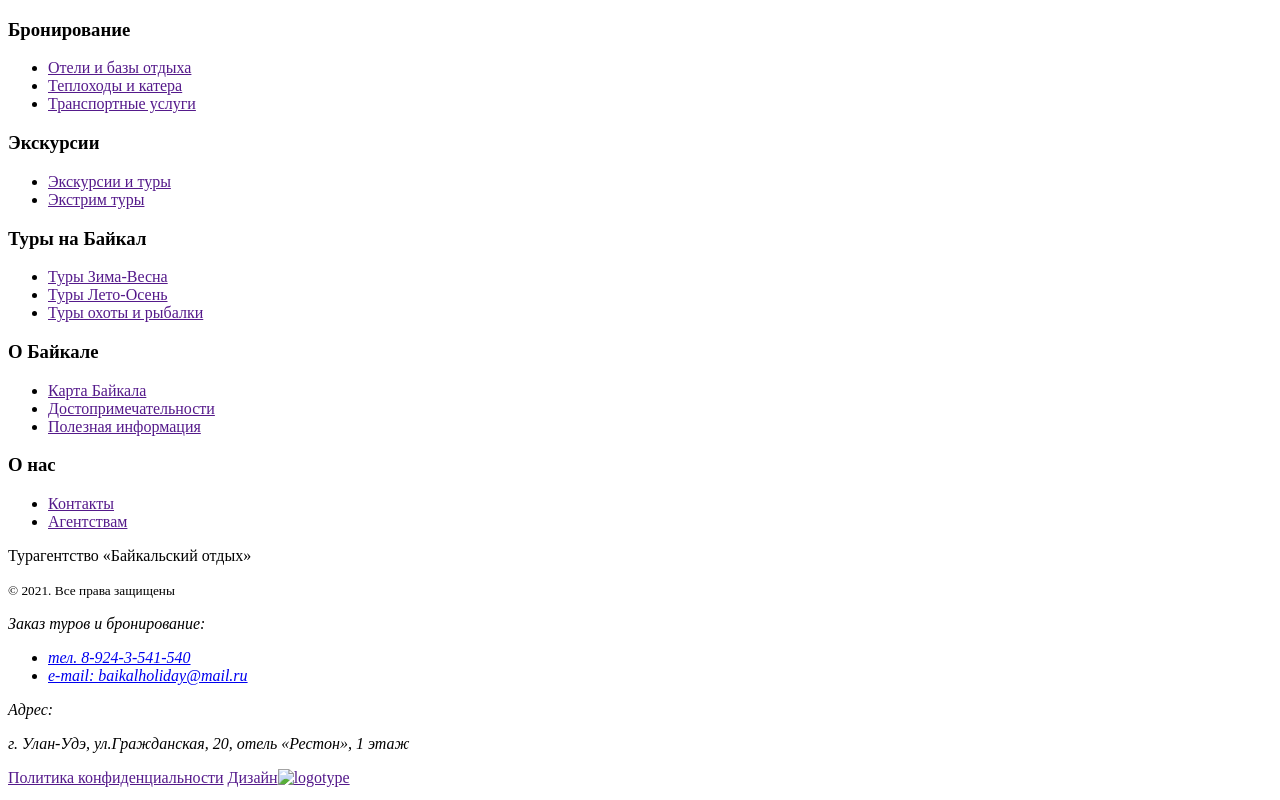
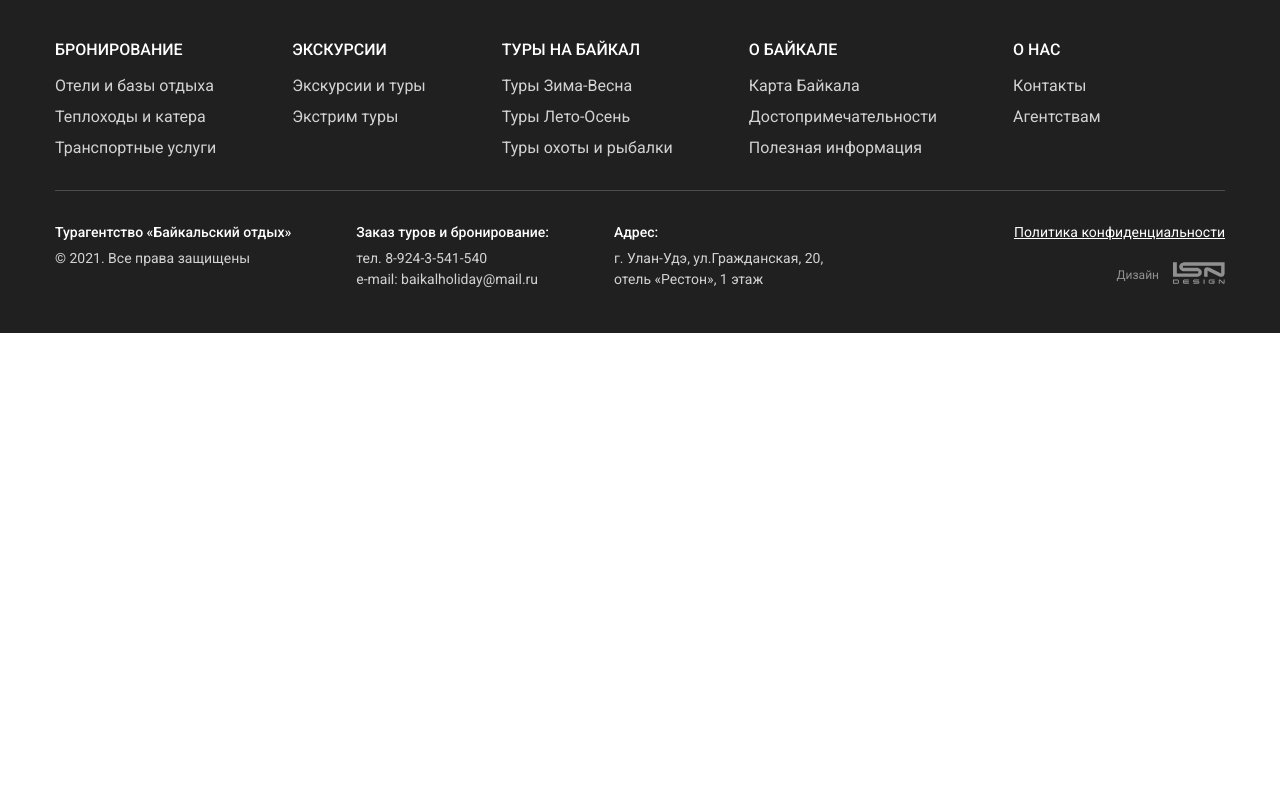
Before and after one commit to pavel-sheremet-dev/goit-baykal, a plain HTML site: page index.html in a window 1280 px wide. Drawn offline with nearby package versions, Linux system fonts and the light colour scheme.

Commit message:
foter position fonts

```diff
--- a/css/styles.css
+++ b/css/styles.css
@@ -0,0 +1,198 @@
+/* ------------------- VARIABLES ------------------- */
+
+:root {
+  --titles-font-family: 'PT Serif', 'Georgia', 'Times', serif;
+  --text-font-family: 'Roboto', 'Arial', 'Helvetica', sans-serif;
+  --light-theme-title-color: #000000;
+  --dark-theme-title-color: #ffffff;
+  --light-theme-text-color: #333333;
+  --dark-theme-text-color: rgba(255, 255, 255, 0.8);
+  --helper-text-color: #76767a;
+  --link-text-color: #0050b2;
+  --first-brand-color: #70cf29;
+  --second-brand-color: #3fa9f5;
+  --first-brand-color: #70cf29;
+  --second-brand-color: #3fa9f5;
+  --form-background-color: #f5f5f7;
+  --footer-background-color: #202020;
+  --studio-logo-color: rgba(255, 255, 255, 0.5);
+}
+
+/* ------------------- END VARIABLES ------------------- */
+
+/* ------------------- GLOBAL ------------------- */
+
+body {
+  font-family: var(--text-font-family);
+  color: var(--light-theme-text-color);
+}
+
+.link {
+  text-decoration: none;
+  color: inherit;
+}
+
+.list {
+  list-style: none;
+}
+
+.container {
+  width: 1200px;
+  padding: 0 15px;
+  margin: 0 auto;
+}
+
+/* Visual monitoring */
+/* h1,
+h2,
+h3,
+p,
+a,
+button,
+ul,
+li,
+div,
+span,
+small {
+  outline: 1px solid yellow;
+  background-color: grey;
+} */
+
+h1,
+h2,
+h3,
+h4,
+h5,
+h6,
+p,
+button,
+ul,
+ol,
+li {
+  margin-top: 0;
+  margin-bottom: 0;
+}
+
+ul {
+  padding-left: 0;
+}
+
+img,
+a,
+small {
+  display: block;
+}
+
+.address {
+  font-style: normal;
+}
+
+/* ------------------- END GLOBAL ------------------- */
+
+/* ------------------- FOOTER ------------------- */
+
+.footer {
+  padding-top: 40px;
+  padding-bottom: 45px;
+  background-color: var(--footer-background-color);
+}
+
+.footer-top {
+  display: flex;
+  margin-bottom: 32px;
+}
+
+.footer-top-column:not(:last-child) {
+  margin-right: 76px;
+}
+
+.footer-top-column-title {
+  margin-bottom: 17px;
+  font-weight: 500;
+  font-size: 16px;
+  line-height: 1.19;
+  text-transform: uppercase;
+}
+
+.dark-title {
+  color: var(--dark-theme-title-color);
+}
+
+.footer-top-column-list-item {
+  font-size: 16px;
+  line-height: 1.3;
+}
+
+.footer-top-column-list-item:not(:last-child) {
+  margin-bottom: 10px;
+}
+
+.dark-text {
+  color: var(--dark-theme-text-color);
+}
+
+.footer-bottom {
+  display: flex;
+  padding-top: 32px;
+  border-top: 1px solid rgba(255, 255, 255, 0.2);
+}
+
+.address {
+  display: flex;
+}
+
+.footer-bottom-column,
+.address-column:not(:last-child) {
+  margin-right: 65px;
+}
+
+.terms-link {
+  margin-left: auto;
+  text-align: right;
+}
+
+.footer-bottom-column-title,
+.footer-bottom-column-link {
+  font-size: 14px;
+  line-height: 1.3;
+}
+
+.footer-bottom-column-title {
+  font-weight: 500;
+  margin-bottom: 7px;
+}
+
+.copyright,
+.address-column-list,
+.adress-address {
+  font-size: 14px;
+  line-height: 1.3;
+}
+
+.address-column-list-item:not(:last-child) {
+  margin-bottom: 3px;
+}
+
+.br {
+  display: block;
+  margin-bottom: 3px;
+}
+
+.footer-bottom-column-link {
+  margin-bottom: 20px;
+}
+
+.footer-bottom-column-logo {
+  display: flex;
+  justify-content: flex-end;
+  align-items: flex-end;
+  color: var(--studio-logo-color);
+  font-size: 12px;
+  line-height: 1.3;
+}
+
+.studio-logo {
+  margin-left: 14px;
+}
+
+/* ------------------- END FOOTER ------------------- */
--- a/index.html
+++ b/index.html
@@ -5,6 +5,13 @@
   <meta charset="UTF-8">
   <meta http-equiv="X-UA-Compatible" content="IE=edge">
   <meta name="viewport" content="width=device-width, initial-scale=1.0">
+  <link rel="preconnect" href="https://fonts.gstatic.com">
+  <link href="https://fonts.googleapis.com/css2?family=PT+Serif:wght@700&family=Roboto:wght@400;500;700&display=swap"
+    rel="stylesheet">
+  <link rel="stylesheet" href="https://cdnjs.cloudflare.com/ajax/libs/modern-normalize/1.0.0/modern-normalize.min.css"
+    integrity="sha512-ISS7cAi1PEhQ8jnbJpJZMd29NlhNj4AWYyLOSp2CE/CsHxTCu+r+t0D2yoJudVrd0/8fTVPUVDzY5Tvli75u/g=="
+    crossorigin="anonymous" referrerpolicy="no-referrer" />
+  <link rel="stylesheet" href="./css/styles.css">
   <title>Document</title>
 </head>
 
@@ -18,70 +25,70 @@
     <div class="container">
       <div class="footer-top">
         <div class="footer-top-column">
-          <h3 class="footer-top-column-title">Бронирование</h3>
-          <ul class="footer-top-column-list">
+          <h3 class="footer-top-column-title dark-title">Бронирование</h3>
+          <ul class="footer-top-column-list dark-text list">
             <li class="footer-top-column-list-item">
-              <a class="footer-top-column-link" href="">Отели и базы отдыха</a>
+              <a class="footer-top-column-link link" href="">Отели и базы отдыха</a>
             </li>
             <li class="footer-top-column-list-item">
-              <a class="footer-top-column-link" href="">Теплоходы и катера</a>
+              <a class="footer-top-column-link link" href="">Теплоходы и катера</a>
             </li>
             <li class="footer-top-column-list-item">
-              <a class="footer-top-column-link" href="">Транспортные услуги</a>
+              <a class="footer-top-column-link link" href="">Транспортные услуги</a>
             </li>
           </ul>
         </div>
 
         <div class="footer-top-column">
-          <h3 class="footer-top-column-title">Экскурсии</h3>
-          <ul class="footer-top-column-list">
+          <h3 class="footer-top-column-title dark-title">Экскурсии</h3>
+          <ul class="footer-top-column-list dark-text list">
             <li class="footer-top-column-list-item">
-              <a class="footer-top-column-link" href="">Экскурсии и туры</a>
+              <a class="footer-top-column-link link" href="">Экскурсии и туры</a>
             </li>
             <li class="footer-top-column-list-item">
-              <a class="footer-top-column-link" href="">Экстрим туры</a>
+              <a class="footer-top-column-link link" href="">Экстрим туры</a>
             </li>
           </ul>
         </div>
 
         <div class="footer-top-column">
-          <h3 class="footer-top-column-title">Туры на Байкал</h3>
-          <ul class="footer-top-column-list">
+          <h3 class="footer-top-column-title dark-title">Туры на Байкал</h3>
+          <ul class="footer-top-column-list dark-text list">
             <li class="footer-top-column-list-item">
-              <a class="footer-top-column-link" href="">Туры Зима-Весна</a>
+              <a class="footer-top-column-link link" href="">Туры Зима-Весна</a>
             </li>
             <li class="footer-top-column-list-item">
-              <a class="footer-top-column-link" href="">Туры Лето-Осень</a>
+              <a class="footer-top-column-link link" href="">Туры Лето-Осень</a>
             </li>
             <li class="footer-top-column-list-item">
-              <a class="footer-top-column-link" href="">Туры охоты и рыбалки</a>
+              <a class="footer-top-column-link link" href="">Туры охоты и рыбалки</a>
             </li>
           </ul>
         </div>
 
         <div class="footer-top-column">
-          <h3 class="footer-top-column-title">О Байкале</h3>
-          <ul class="footer-top-column-list">
+          <h3 class="footer-top-column-title dark-title">О Байкале</h3>
+          <ul class="footer-top-column-list dark-text list">
             <li class="footer-top-column-list-item">
-              <a class="footer-top-column-link" href="">Карта Байкала</a>
+              <a class="footer-top-column-link link" href="">Карта Байкала</a>
             </li>
             <li class="footer-top-column-list-item">
-              <a class="footer-top-column-link" href="">Достопримечательности</a>
+              <a class="footer-top-column-link link" href="">Достопримечательности</a>
             </li>
             <li class="footer-top-column-list-item">
-              <a class="footer-top-column-link" href="">Полезная информация</a>
+              <a class="footer-top-column-link link" href="">Полезная информация</a>
             </li>
           </ul>
         </div>
 
         <div class="footer-top-column">
-          <h3 class="footer-top-column-title">О нас</h3>
-          <ul class="footer-top-column-list">
+          <h3 class="footer-top-column-title dark-title">О нас</h3>
+          <ul class="footer-top-column-list dark-text list">
             <li class="footer-top-column-list-item">
-              <a class="footer-top-column-link" href="">Контакты</a>
+              <a class="footer-top-column-link link" href="">Контакты</a>
             </li>
             <li class="footer-top-column-list-item">
-              <a class="footer-top-column-link" href="">Агентствам</a>
+              <a class="footer-top-column-link link" href="">Агентствам</a>
             </li>
           </ul>
         </div>
@@ -89,35 +96,36 @@
 
       <div class="footer-bottom">
         <div class="footer-bottom-column">
-          <p class="footer-bottom-column-title">Турагентство «Байкальский отдых»</p>
-          <small class="copyright">&copy; 2021. Все права защищены</small>
+          <p class="footer-bottom-column-title dark-title">Турагентство «Байкальский отдых»</p>
+          <small class="copyright dark-text">&copy; 2021. Все права защищены</small>
         </div>
 
         <address class="address">
-          <div class="footer-bottom-column">
-            <p class="footer-bottom-column-title">Заказ туров и бронирование:</p>
-            <ul class="footer-bottom-column-list">
-              <li class="footer-bottom-column-list-item">
-                <a class="footer-bottom-column-list-link" href="tel:8-924-3-541-540">тел. 8-924-3-541-540</a>
+          <div class="address-column">
+            <p class="footer-bottom-column-title dark-title">Заказ туров и бронирование:</p>
+            <ul class="address-column-list dark-text list">
+              <li class="address-column-list-item">
+                <a class="address-column-list-link link" href="tel:8-924-3-541-540">тел. 8-924-3-541-540</a>
               </li>
-              <li class="footer-bottom-column-list-item">
-                <a class="footer-bottom-column-list-link" href="mailto:baikalholiday@mail.ru">e-mail: baikalholiday@mail.ru</a>
+              <li class="address-column-list-item">
+                <a class="address-column-list-link link" href="mailto:baikalholiday@mail.ru">e-mail: baikalholiday@mail.ru</a>
               </li>
             </ul>
           </div>
 
-          <div class="footer-bottom-column">
-            <p class="address-title">Адрес:</p>
-            <p class="adress-address">г. Улан-Удэ, ул.Гражданская, 20, отель «Рестон», 1 этаж</p>
+          <div class="address-column">
+            <p class="footer-bottom-column-title dark-title">Адрес:</p>
+            <a class="adress-address dark-text link" href="https://goo.gl/maps/RgUGwnCsct1SqDBXA"
+              target="_blank" rel="noopener noreferrer nofollow"><span class="br">г. Улан-Удэ, ул.Гражданская, 20,</span>отель «Рестон», 1 этаж</a>
           </div>
 
         </address>
 
-          <div class="footer-bottom-column">
-            <a class="footer-bottom-column-link" href="">Политика конфиденциальности</a>
-            <a class="footer-bottom-column-logo" href="">Дизайн<img src="" alt="logotype"></a>
-          </div>
+        <div class="terms-link">
+          <a class="footer-bottom-column-link dark-title" href="">Политика конфиденциальности</a>
+          <a class="footer-bottom-column-logo link" href="">Дизайн<img class="studio-logo" src="./images/studio-logo.svg" alt="логотип веб-студии" width="52" height="22"></a>
         </div>
+      </div>
     </div>
 
   </footer>
```
Also changed, not shown: images/studio-logo.svg (added).
